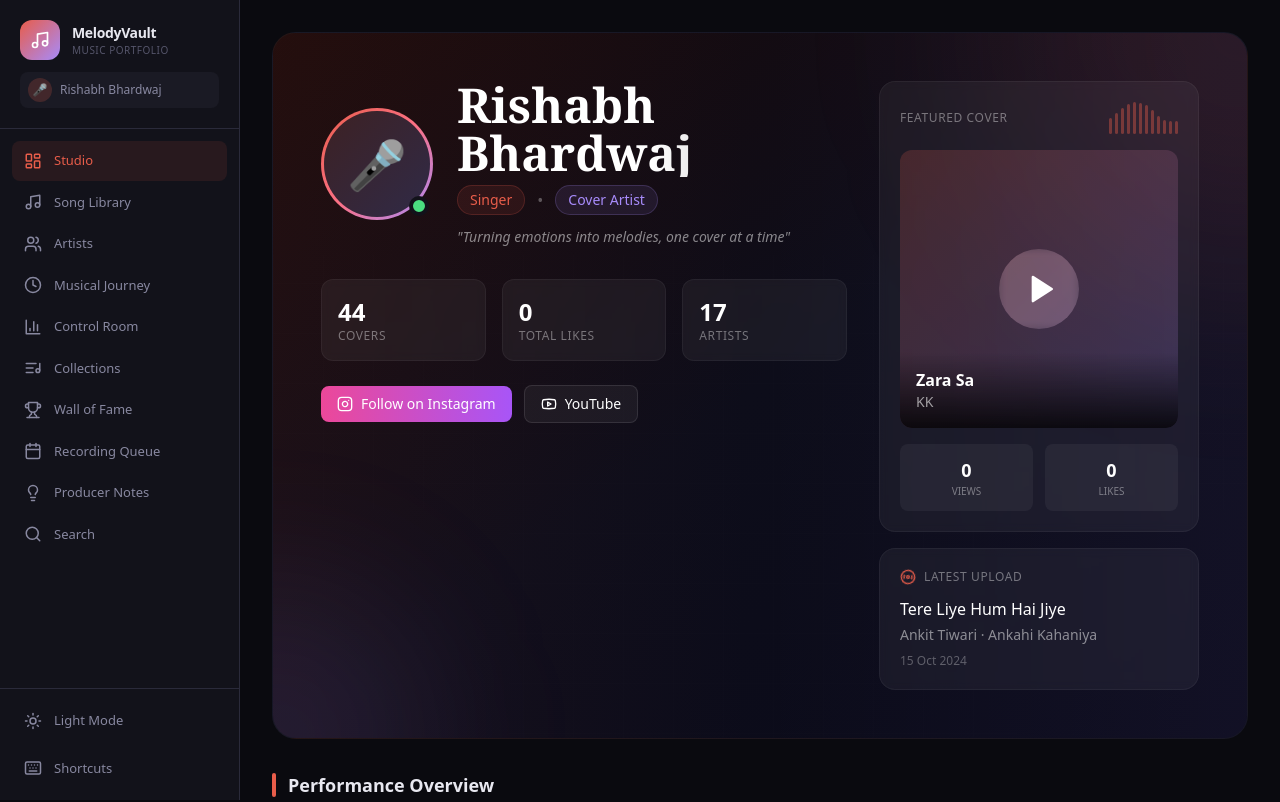
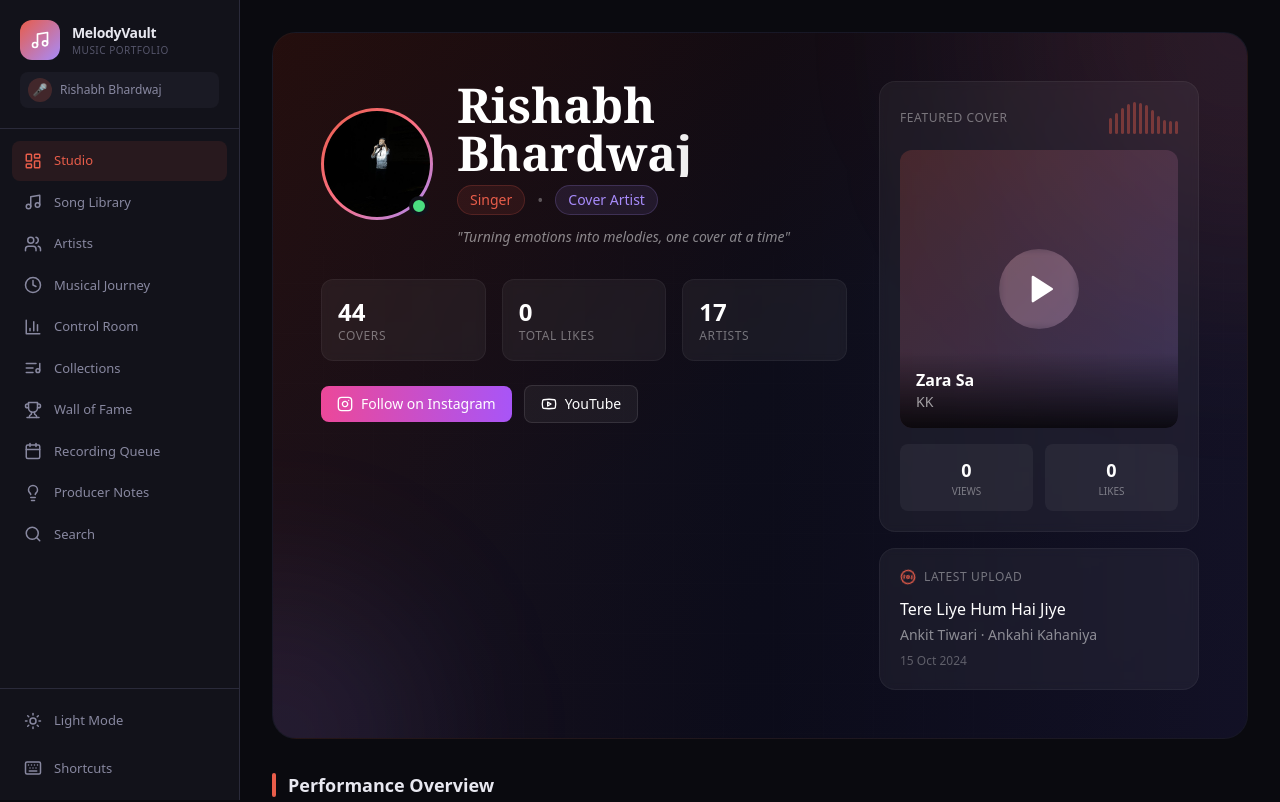
Before and after one commit to rishabhbhardwaj-dev/Music_Dashboard, a React (Vite) app: page / in a window 1280 px wide. Shown: the top 802 px of the page. Built offline with nearby package versions, Linux system fonts and the light colour scheme; a web font is replaced by a local one.

Commit message:
feat: Added profile photo to hero section
- Added Rishabh's singing photo as profile picture
- Updated hero section to use real photo instead of emoji placeholder

```diff
--- a/src/pages/Dashboard.jsx
+++ b/src/pages/Dashboard.jsx
@@ -79,9 +79,7 @@
               <div className="relative">
                 <div className="w-28 h-28 rounded-full bg-gradient-to-br from-accent via-rose to-purple p-[3px]">
                   <div className="w-full h-full rounded-full bg-bg-elevated flex items-center justify-center overflow-hidden">
-                    <div className="w-full h-full bg-gradient-to-br from-accent/20 to-purple/20 flex items-center justify-center">
-                      <span className="text-5xl">🎤</span>
-                    </div>
+                    <img src="/profile.jpg" alt="Rishabh Bhardwaj" className="w-full h-full object-cover" />
                   </div>
                 </div>
                 {/* Online Indicator */}
```
Also changed, not shown: public/profile.jpg (added).
